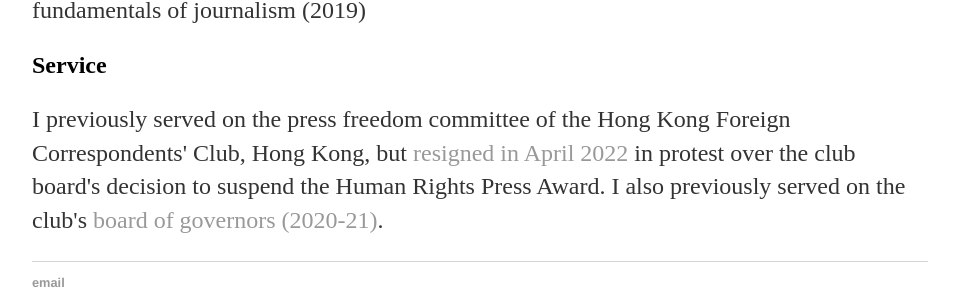
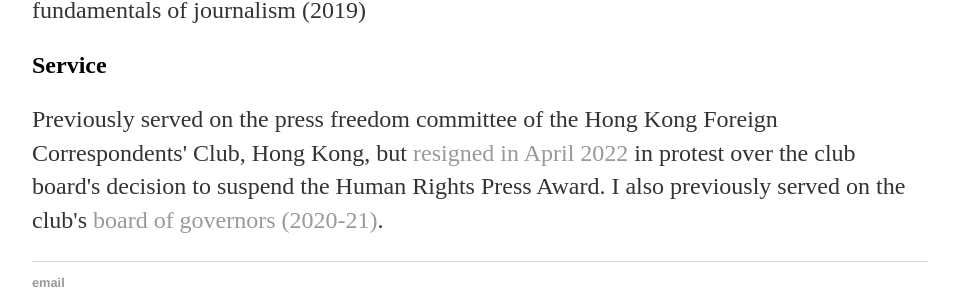
Before and after one commit to marykmhui/marykmhui, a Jekyll site: the page built from media/index.html, in a window 1280 px wide. Shown: the part 1143-1444 px from the top of the page, without its empty margins (160-1119 px from the left). Built offline with Jekyll 4.4.1, drawn with Linux system fonts in a browser that asks for light colours.

```diff
--- a/media/index.html
+++ b/media/index.html
@@ -28,7 +28,7 @@ title: Media
 			<p>Taught two 2.5-hour <a href=https://training.rsf.org/rsf-organises-free-online-training-in-cantonese-on-19th-june/>online workshops organised by Reporters Without Borders</a> on the fundamentals of journalism (2019)
 </p>
 			<h2>Service</h2>
-			<p>I previously served on the press freedom committee of the Hong Kong Foreign Correspondents' Club, Hong Kong, but <a href=https://twitter.com/maryhui/status/1518533771410444288?s=20&t=pcN5_2lXKNl48q4G5sne6w>resigned in April 2022</a> in protest over the club board's decision to suspend the Human Rights Press Award. I also previously served on the club's <a href=https://www.fcchk.org/year-of-board/2020-2021/>board of governors (2020-21)</a>.
+			<p>Previously served on the press freedom committee of the Hong Kong Foreign Correspondents' Club, Hong Kong, but <a href=https://twitter.com/maryhui/status/1518533771410444288?s=20&t=pcN5_2lXKNl48q4G5sne6w>resigned in April 2022</a> in protest over the club board's decision to suspend the Human Rights Press Award. I also previously served on the club's <a href=https://www.fcchk.org/year-of-board/2020-2021/>board of governors (2020-21)</a>.
 
 
 		</div>
```
